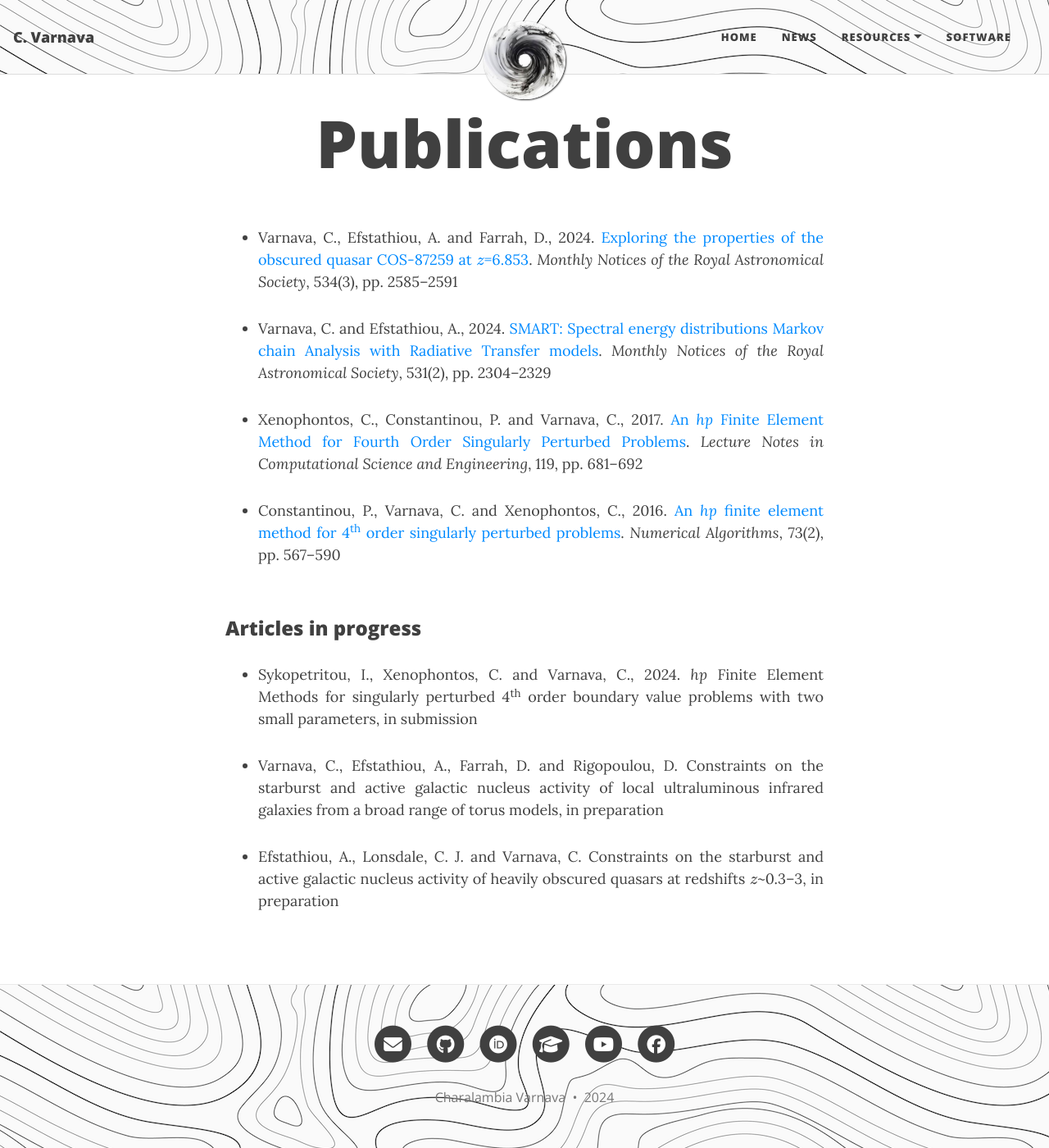
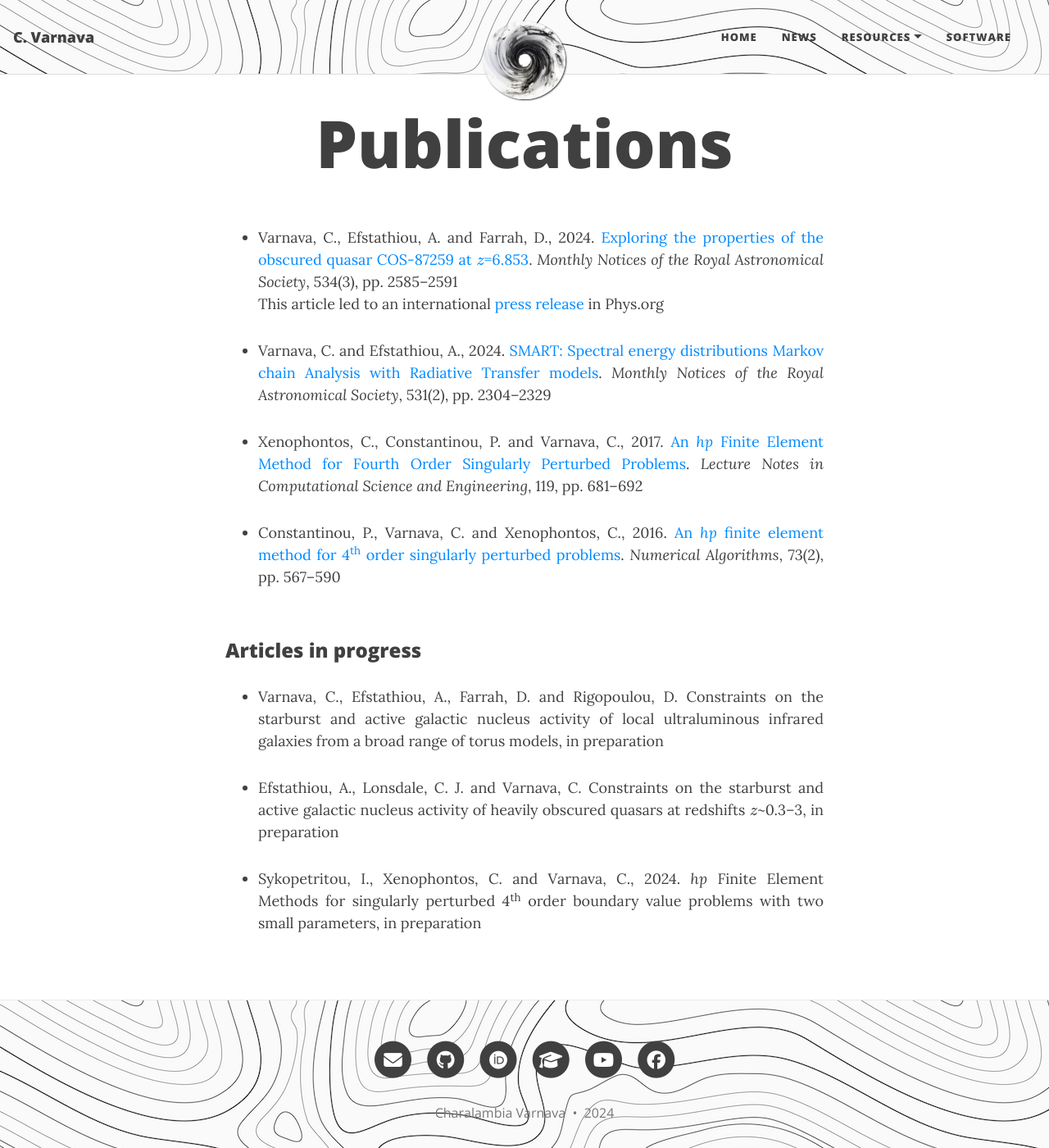
Before and after one commit to ch-var/ch-var.github.io, a Jekyll site: the page built from publications.html, in a window 1280 px wide and 1400 px high. Shown: the whole window at 82% size. Built offline with Jekyll 4.4.1, drawn with Linux system fonts in a browser that asks for light colours; formulas are drawn with MathJax 3.

Commit message:
Update publications.html

```diff
--- a/publications.html
+++ b/publications.html
@@ -6,6 +6,7 @@ mathjax: true
 <p>
 <ul>
 <li align='justify'>Varnava, C., Efstathiou, A. and Farrah, D., 2024. <a href="https://doi.org/10.1093/mnras/stae2221">Exploring the properties of the obscured quasar COS-87259 at \(z\)=6.853</a>. <i>Monthly Notices of the Royal Astronomical Society</i>, 534(3), pp. 2585–2591</li>
+This article led to an international <a href="https://phys.org/news/2024-10-astronomers-explore-properties-obscured-hyperluminous.html">press release</a> in Phys.org
 <p>
 <li align='justify'>Varnava, C. and Efstathiou, A., 2024. <a href="https://doi.org/10.1093/mnras/stae1141">SMART: Spectral energy distributions Markov chain Analysis with Radiative Transfer models</a>. <i>Monthly Notices of the Royal Astronomical Society</i>, 531(2), pp. 2304–2329</li>
 <p>
@@ -17,10 +18,10 @@ mathjax: true
 <h3>Articles in progress</h3>
 <p>
 <ul>
-<li align='justify'>Sykopetritou, I., Xenophontos, C. and Varnava, C., 2024. <i>hp</i> Finite Element Methods for singularly perturbed 4<sup>th</sup> order boundary value problems with two small parameters, in submission</li>
-<p>
 <li align='justify'>Varnava, C., Efstathiou, A., Farrah, D. and Rigopoulou, D. Constraints on the starburst and active galactic nucleus activity of local ultraluminous infrared galaxies from a broad range of torus models, in preparation</li>
 <p>
 <li align='justify'>Efstathiou, A., Lonsdale, C. J. and Varnava, C. Constraints on the starburst and active galactic nucleus activity of heavily obscured quasars at redshifts \(z\)~0.3–3, in preparation</li>
 <p>
+<li align='justify'>Sykopetritou, I., Xenophontos, C. and Varnava, C., 2024. <i>hp</i> Finite Element Methods for singularly perturbed 4<sup>th</sup> order boundary value problems with two small parameters, in preparation</li>
+<p>
 </ul>
```
